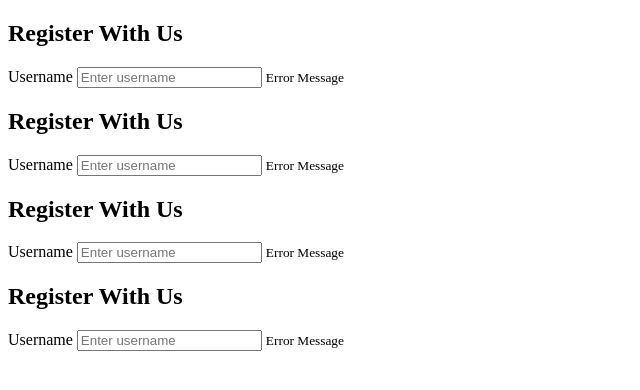
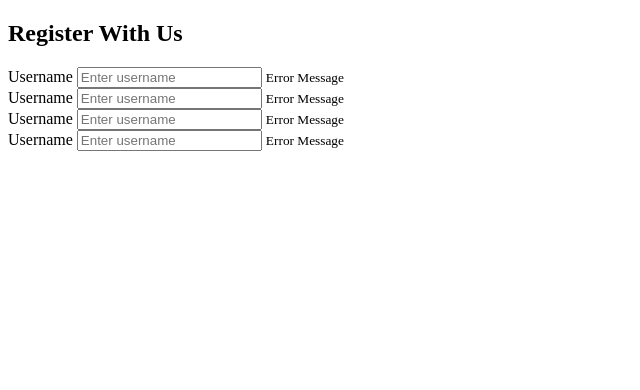
Before and after one commit to HenrySabio/basic-form-validation, a plain HTML site: page 1-form-validator/index.html in a window 1280 px wide. Shown: the whole page, without its empty margins (0-640 px from the left). Drawn offline with Linux system fonts and the light colour scheme.

Commit message:
Fixed form structure

```diff
--- a/1-form-validator/index.html
+++ b/1-form-validator/index.html
@@ -15,31 +15,16 @@
                 <input type="text" id="username" placeholder="Enter username">
                 <small>Error Message</small>
             </div>
-        </form>
-    </div>
-    <div class="container">
-        <form id="form" class="form">
-            <h2>Register With Us</h2>
             <div class="form-control">
                 <label for="username">Username</label>
                 <input type="text" id="username" placeholder="Enter username">
                 <small>Error Message</small>
             </div>
-        </form>
-    </div>
-    <div class="container">
-        <form id="form" class="form">
-            <h2>Register With Us</h2>
             <div class="form-control">
                 <label for="username">Username</label>
                 <input type="text" id="username" placeholder="Enter username">
                 <small>Error Message</small>
             </div>
-        </form>
-    </div>
-    <div class="container">
-        <form id="form" class="form">
-            <h2>Register With Us</h2>
             <div class="form-control">
                 <label for="username">Username</label>
                 <input type="text" id="username" placeholder="Enter username">
```
